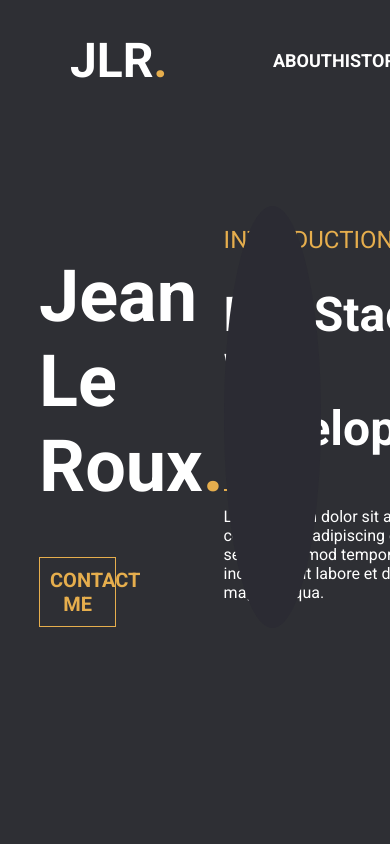
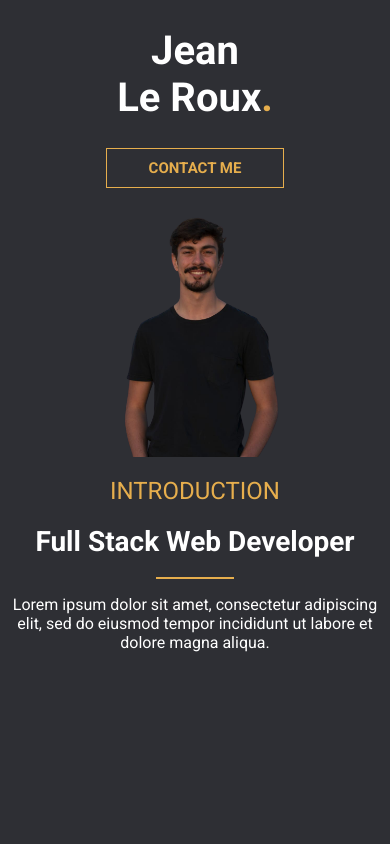
Before and after one commit to JeanLeRoux/portfolio, a React (Create React App) app: page / in a window 390 px wide. Shown: the top 844 px of the page. Built offline with nearby package versions, Linux system fonts and the light colour scheme.

Commit message:
fixed intro image styling and text

```diff
--- a/src/components/Contact/Contact.scss
+++ b/src/components/Contact/Contact.scss
@@ -33,6 +33,7 @@ $textprimary: #E6AE4D;
   font-family: 'Roboto', sans-serif;
   color: $textprimary;
   font-weight:400;
+  user-select: text;
   font-size: 12px;
   @media (min-width:800px) {
     font-size: 14px;
--- a/src/components/Contact/Contact.tsx
+++ b/src/components/Contact/Contact.tsx
@@ -19,7 +19,7 @@ const Contact: FC = () => {
         {
             "contactType":"Linkedin",
             "icon":"fa fa-linkedin",
-            "details":"http://linkedin.com/in/jean-le-roux-43306019b"
+            "details":" www.linkedin.com/in/JeanLR"
         },
         {
             "contactType":"Email",
--- a/src/components/Intro/Intro.scss
+++ b/src/components/Intro/Intro.scss
@@ -1,8 +1,7 @@
-/* define primary colors */
 $background: #2e2f34;
 $white: #ffffff;
 $heading1: #e6ae4d;
-
+$primary: #575861;
 @mixin font {
   align-self: center;
   font-family: "Roboto", sans-serif;
@@ -13,11 +12,11 @@ $heading1: #e6ae4d;
 .component-background {
   background: $background;
   height: 100vh;
-  overflow: hidden;
 }
 
 .navbar {
   display: flex;
+  height: 10vh;
   justify-content: space-between;
   .logo {
     @include font();
@@ -37,6 +36,10 @@ $heading1: #e6ae4d;
     .links {
       @include font();
       font-size: 18px;
+      cursor: pointer;
+      &:hover{
+        color: $primary;
+      }
     }
   }
 }
@@ -44,9 +47,13 @@ $heading1: #e6ae4d;
 .content {
   display: grid;
   height: 100vh;
-  grid-template-columns: 10% repeat(3, 1fr) 10%;
+  grid-template-columns: 10% 1fr 2fr 1fr 10%;
   grid-template-rows: 10% 4fr 1fr;
   position: relative;
+  @media screen and (max-width: 1000px) {
+    display: flex;
+    flex-direction: column;
+  }
 }
 
 .title-container {
@@ -59,6 +66,17 @@ $heading1: #e6ae4d;
     .dot {
       color: $heading1;
     }
+    @media screen and (max-width:1400px) {
+      font-size: 60px;
+    }
+    @media screen and (max-width: 1000px) {
+      text-align: center;
+      font-size: 50px;
+    }
+    @media screen and (max-width: 400px) {
+      font-size: 40px;
+      text-align: center;
+    }
   }
   .contact-button {
     @include font();
@@ -67,6 +85,18 @@ $heading1: #e6ae4d;
     border: 1px solid $heading1;
     padding: 10px;
     color: $heading1;
+    cursor:pointer;
+    @media screen and (max-width:1400px) {
+      width: 50%;
+    }
+    @media screen and (max-width: 1000px) {
+      margin-left: auto;
+      margin-right: auto;
+    }
+    @media screen and (max-width: 400px) {
+      width: 40%;
+      font-size: 15px;
+    }
   }
 }
 
@@ -79,18 +109,33 @@ $heading1: #e6ae4d;
     font-weight: 400;
     text-align: left;
     color: $heading1;
+    @media screen and (max-width: 1000px) {
+      text-align: center;
+    }
   }
 
   .container-sub {
     @include font();
     font-size: 48px;
     text-align: left;
+    @media screen and (max-width:1400px) {
+      font-size: 38px;
+    }
+    @media screen and (max-width: 1000px) {
+      font-size: 28px;
+      text-align: center;
+    }
+
   }
 
   .divider{
     background: $heading1;
     width: 20%;
     height: 2px;
+    @media screen and (max-width: 1000px) {
+      margin-left: auto;
+      margin-right: auto;
+    }
   }
 
   .description{
@@ -98,26 +143,38 @@ $heading1: #e6ae4d;
     color: $white;
     font-weight: 400;
     text-align: left;
+    @media screen and (max-width: 1000px) {
+      text-align: center;
+    }
   }
 }
 
 .image-container{
   grid-column: 3/4;
   grid-row: 2/4;
+  display: flex;
+  flex-direction: column;
+  justify-content: flex-end;
+
   .personal-image {
-    width: 100%;
-    bottom: 0;
+    width: 75%;
+    align-self: center;
     position: relative;
+    @media screen and (max-width:1600px) {
+      width: 90%;
+    }
+    @media screen and (max-width: 1000px) {
+      width: 45%;
+    }
   }
 
   .background-shape{
     background-color: #2B2B33;
-    width: 25%;
-    height: 50%;
+    justify-self: flex-start;
+    width: 400px;
+    height: 400px;
     border-radius: 50%;
     position: absolute;
-    align-self: center;
-    justify-self: center;
     z-index: 0;
   }
 }
--- a/src/components/Intro/Intro.tsx
+++ b/src/components/Intro/Intro.tsx
@@ -4,7 +4,7 @@ import personalImage from "../../Assets/personalImage.png";
 export default function Intro() {
   return (
     <div className={"component-background"}>
-      <div className={"navbar"}>
+      {/* <div className={"navbar"}>
                 <h1 className={"logo"}>JLR<span className={"logo-dot"}>.</span></h1>
                 <div className={"link-container"}>
                     <h3 className={"links"}>ABOUT</h3>
@@ -12,7 +12,7 @@ export default function Intro() {
                     <h3 className={"links"}>SKILL</h3>
                 </div>
 
-            </div>
+            </div> */}
       <div className={"content"}>
         <div className={"title-container"}>
           <h1 className={"title"}>
@@ -21,7 +21,7 @@ export default function Intro() {
           <div className={"contact-button"}>CONTACT ME</div>
         </div>
         <div className="image-container">
-          <span className={"background-shape"}/>
+          {/* <span className={"background-shape"}/> */}
           <img className={"personal-image"} src={personalImage} />
 
         </div>
--- a/src/index.css
+++ b/src/index.css
@@ -1,3 +1,7 @@
+html{
+  user-select: none;
+}
+
 body {
   margin: 0;
   font-family: -apple-system, BlinkMacSystemFont, 'Segoe UI', 'Roboto', 'Oxygen',
```
